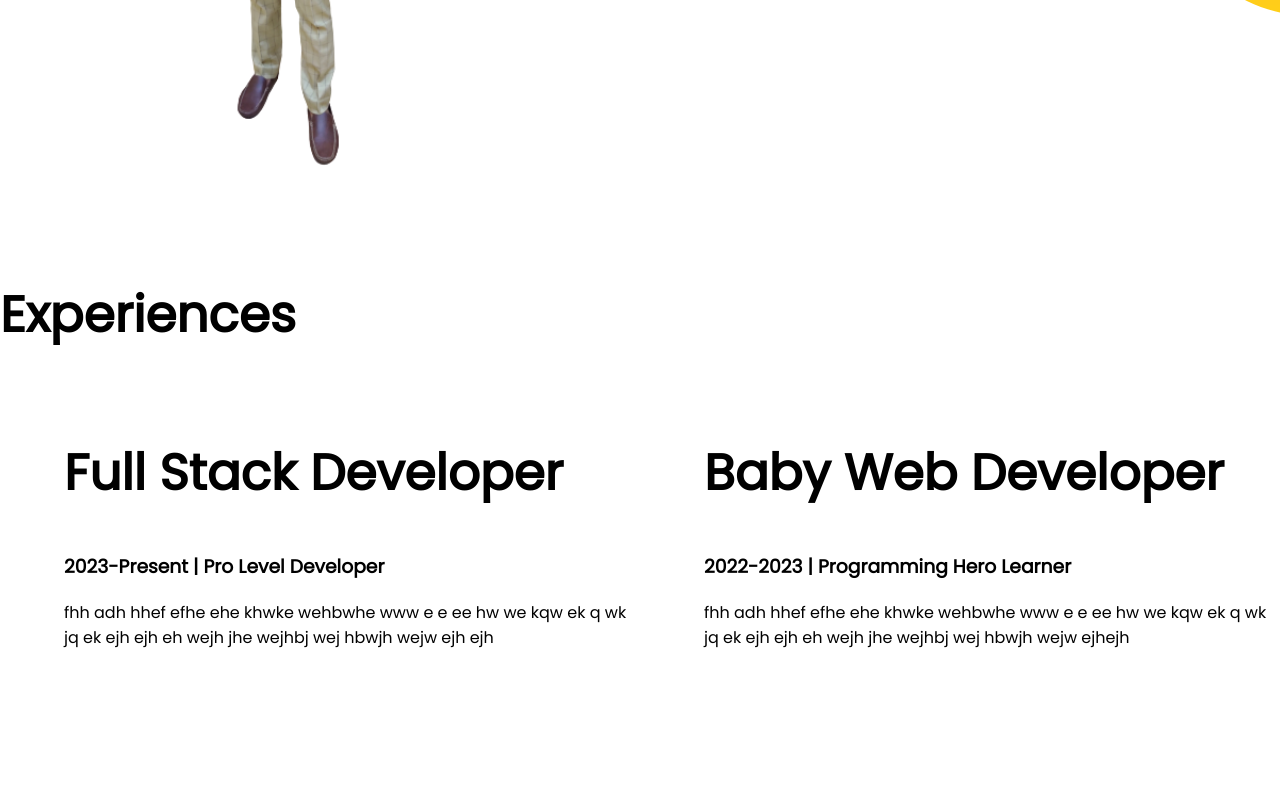
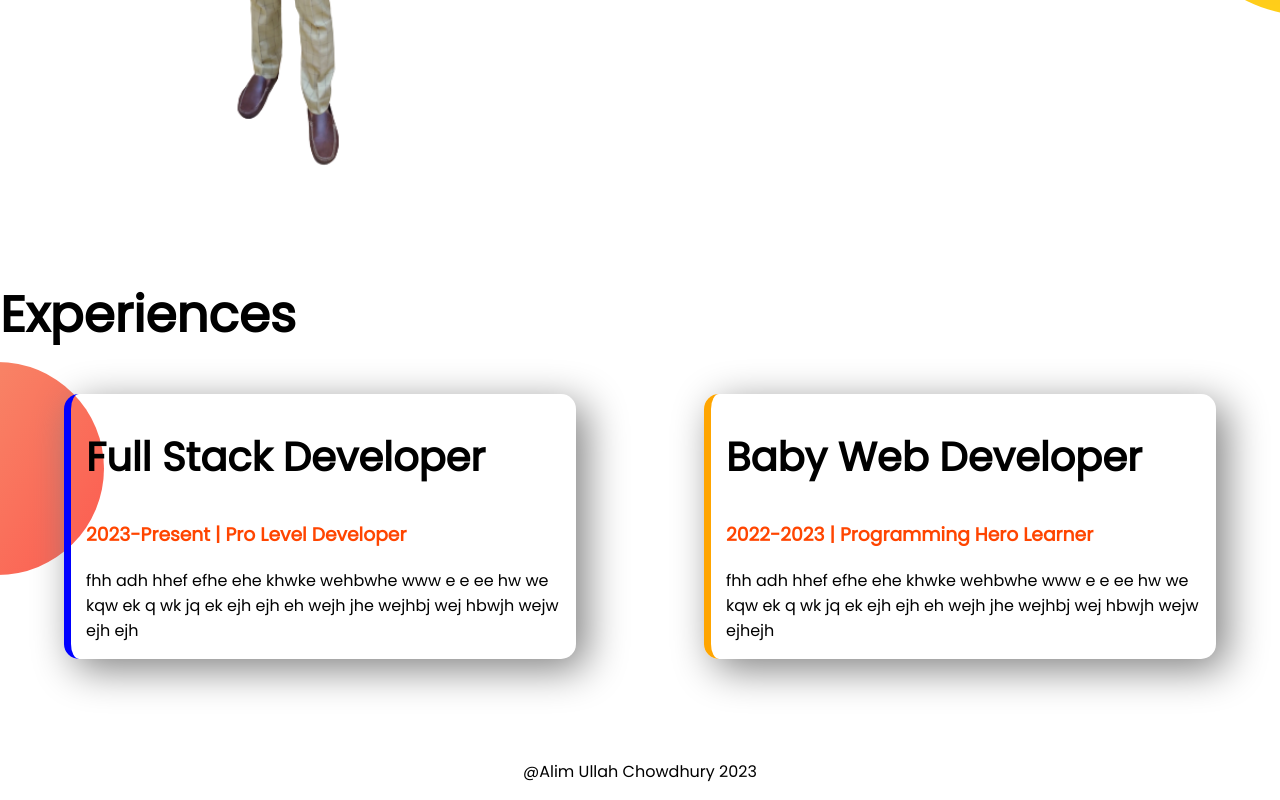
Before and after one commit to AlimChowdhury/developer-portfolio, a plain HTML site: page index.html in a window 1280 px wide. Shown: the part 1008-1808 px from the top of the page. Before the commit the page ends 1774 px from the top, so only its background shows below. Drawn offline with Linux system fonts and the light colour scheme.

Commit message:
add experience

```diff
--- a/index.html
+++ b/index.html
@@ -45,21 +45,25 @@
         <h1>Experiences</h1>
 
         <div class="flexible-container">
-            <div class="half-width">
-                <h1>Full Stack Developer</h1>
-                <h3>2023-Present | Pro Level Developer</h3>
+            <div id="Full-Stack-Developer" class="experience-item">
+                <h2>Full Stack Developer</h2>
+                <h3 class="orange-color">2023-Present | Pro Level Developer</h3>
                 <p>fhh adh hhef efhe ehe khwke wehbwhe www e e ee hw we kqw ek q wk jq ek ejh ejh eh wejh jhe wejhbj wej hbwjh wejw
                     ejh ejh</p>
             </div>
 
-            <div class="half-width">
-                <h1>Baby Web Developer</h1>
-                <h3>2022-2023 | Programming Hero Learner</h3>
+            <div id="Baby-Web-Developer" class="experience-item">
+                <h2>Baby Web Developer</h2>
+                <h3 class="orange-color">2022-2023 | Programming Hero Learner</h3>
                 <p>fhh adh hhef efhe ehe khwke wehbwhe www e e ee hw we kqw ek q wk jq ek ejh ejh eh wejh jhe wejhbj wej hbwjh wejw
                     ejhejh</p>
             </div>
 
         </div>
     </section>
+
 </body>
+<footer>
+    <p style="text-align: center;">@Alim Ullah Chowdhury 2023</p>
+</footer>
 </html>
--- a/style.css
+++ b/style.css
@@ -4,6 +4,9 @@ body{
 }
 h1{
     font-size: 50px;
+}
+h2 {
+    font-size: 40px;
 }
 .orange-color{
     color: orangered;
@@ -41,3 +44,28 @@ h1{
     background-repeat: no-repeat;
     background-position: right ;
 }
+
+.experience-area{
+    background-image: url(images/exp-bg.png);
+    background-repeat: no-repeat;
+    background-position: left;
+}
+
+.experience-item{
+    width: 40%;
+    margin-left: 5%;
+    margin-right: 5%;
+    padding-left: 15px;
+    border-radius: 15px;
+    box-shadow: 10px 10px 40px gray;
+
+}
+
+#Baby-Web-Developer{
+    border-left: 7px solid orange ;
+
+}
+#Full-Stack-Developer{
+    border-left: 7px solid blue;
+
+}
```
